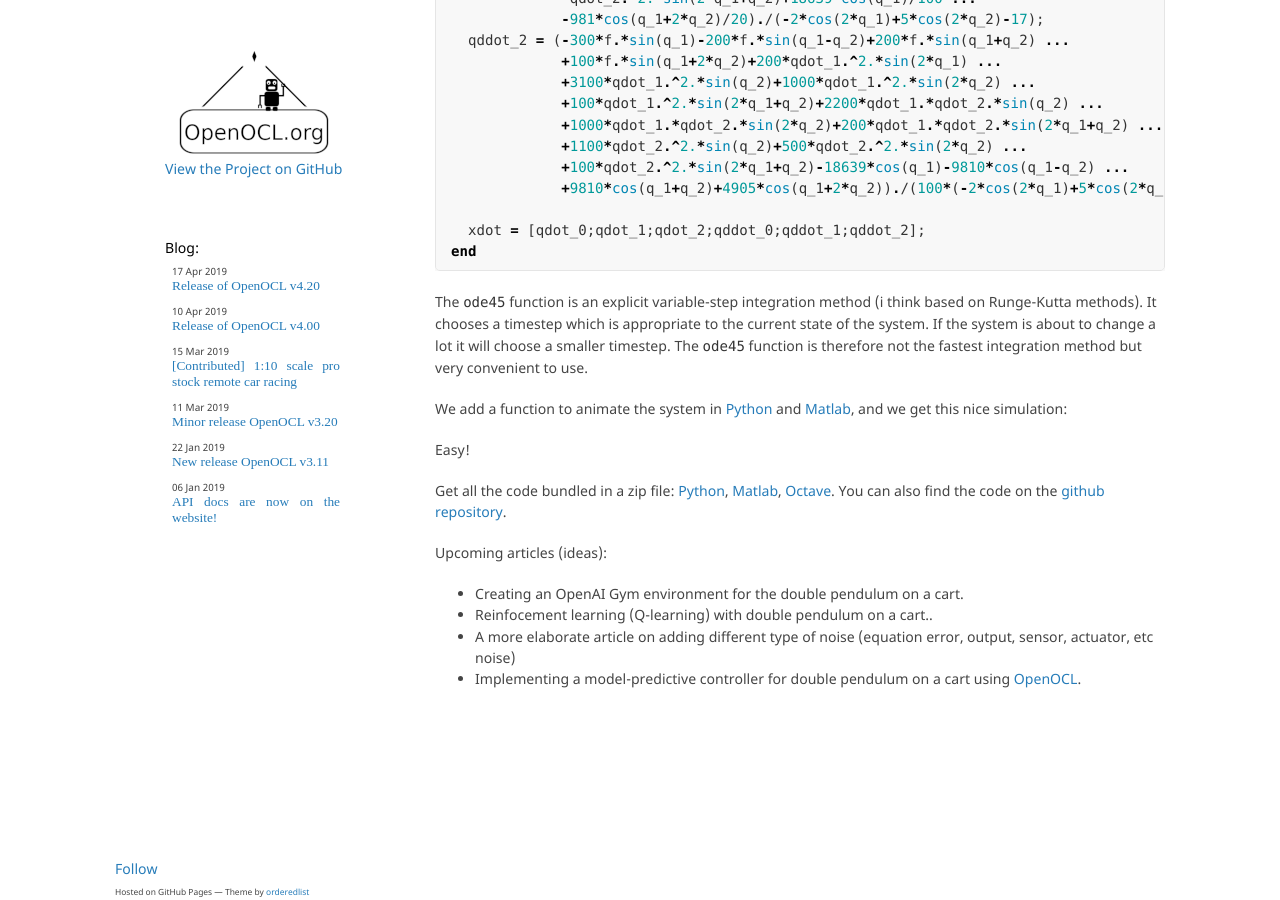
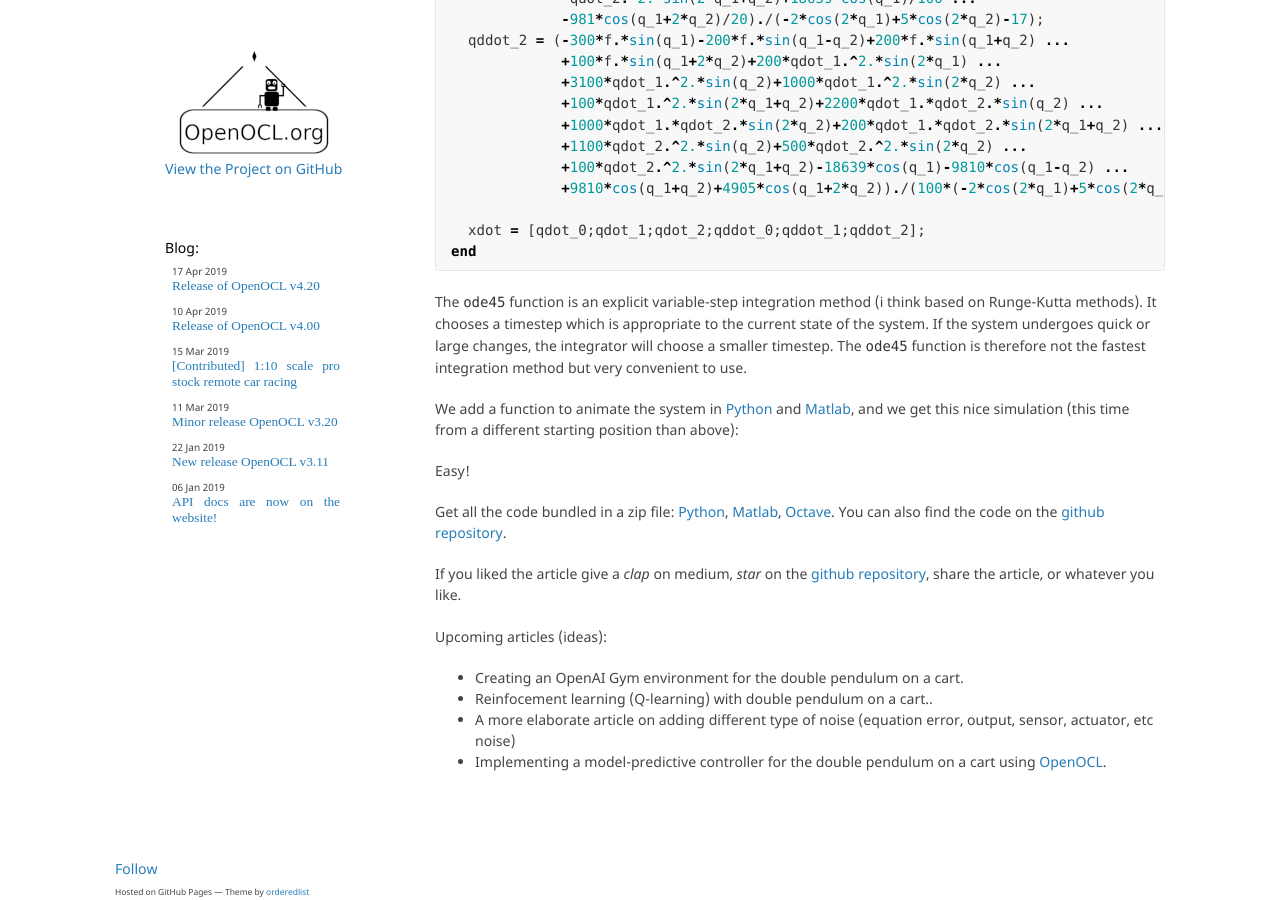
Before and after one commit to OpenOCL/openocl.github.io, a Jekyll site: the page built from _posts/2019-04-21-tutorial-01-modeling-double-cartpole.md, in a window 1280 px wide and 900 px high, scrolled down 5899 px. Built offline with Jekyll 4.4.1, drawn with Linux system fonts in a browser that asks for light colours; some web fonts are replaced; our own code applies the rules of GitHub Pages for plain Markdown files; formulas are drawn with MathJax 3; a script that is not in the unit is left out; comment, search, counter and statistics services are not loaded.

Commit message:
Update 2019-04-21-tutorial-01-modeling-double-cartpole.md

````diff
--- a/_posts/2019-04-21-tutorial-01-modeling-double-cartpole.md
+++ b/_posts/2019-04-21-tutorial-01-modeling-double-cartpole.md
@@ -245,18 +245,19 @@ function xdot = ode_function(t, x)
 end
 ```
 
-The `ode45` function is an explicit variable-step integration method (i think based on Runge-Kutta methods). It chooses a timestep which is appropriate to the current state of the system. If the system is about to change a lot it will choose a smaller timestep. The `ode45` function is therefore not the fastest integration method but very convenient to use.
+The `ode45` function is an explicit variable-step integration method (i think based on Runge-Kutta methods). It chooses a timestep which is appropriate to the current state of the system. If the system undergoes quick or large changes, the integrator will choose a smaller timestep. The `ode45` function is therefore not the fastest integration method but very convenient to use.
 
-We add a function to animate the system in [Python]() and [Matlab](https://github.com/jkoendev/double-pendulum-on-cart/blob/master/matlab/simplified/dpc_simple_draw.m), and we get this nice simulation:
-
+We add a function to animate the system in [Python]() and [Matlab](https://github.com/jkoendev/double-pendulum-on-cart/blob/master/matlab/simplified/dpc_simple_draw.m), and we get this nice simulation (this time from a different starting position than above):
 
 
 Easy!
 
 Get all the code bundled in a zip file: [Python](), [Matlab](), [Octave](). You can also find the code on the [github repository](https://github.com/jkoendev/double-pendulum-on-cart).
 
+If you liked the article give a *clap* on medium, *star* on the [github repository](https://github.com/jkoendev/double-pendulum-on-cart), share the article, or whatever you like.
+
 Upcoming articles (ideas):
 - Creating an OpenAI Gym environment for the double pendulum on a cart.
 - Reinfocement learning (Q-learning) with double pendulum on a cart..
 - A more elaborate article on adding different type of noise (equation error, output, sensor, actuator, etc noise)
-- Implementing a model-predictive controller for double pendulum on a cart using [OpenOCL](https://openocl.org).
+- Implementing a model-predictive controller for the double pendulum on a cart using [OpenOCL](https://openocl.org).
````
